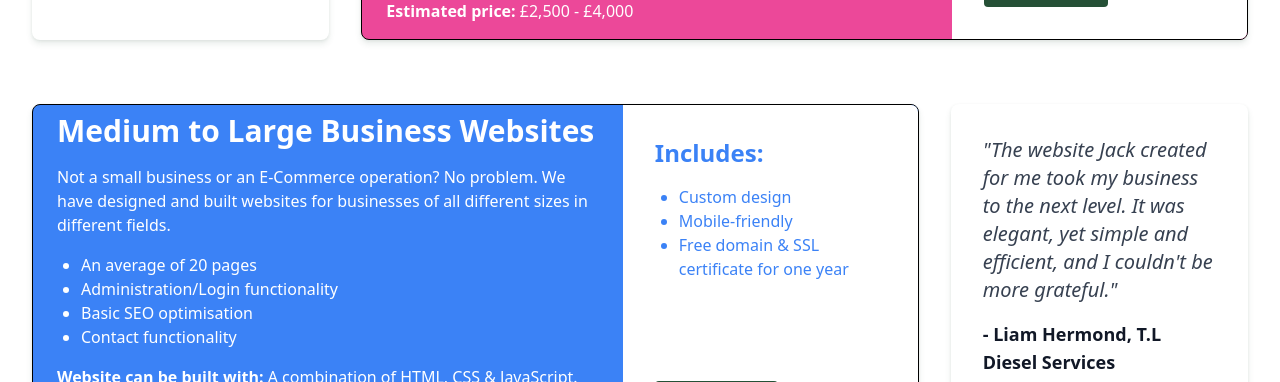
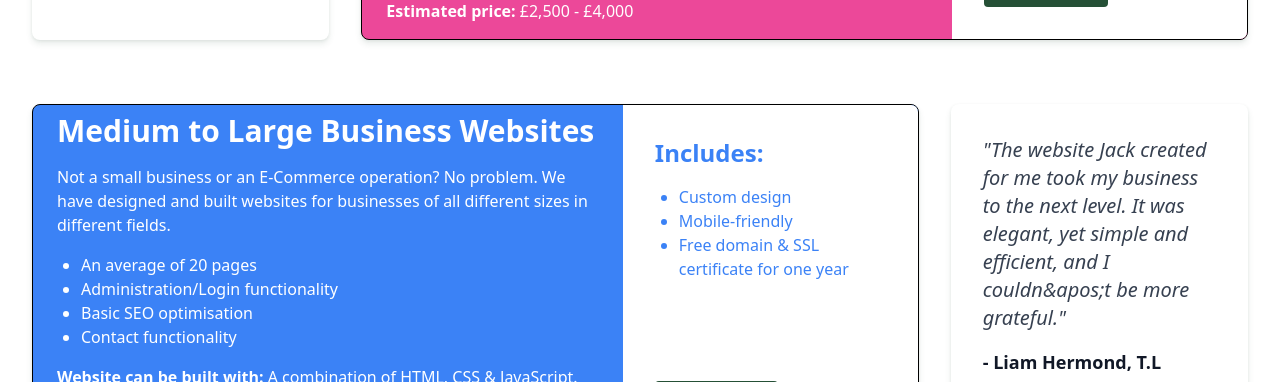
Before and after one commit to jdm1991/final-express, a Next.js app: page /webDesign in a window 1280 px wide. Shown: the part 1300-1682 px from the top of the page. Built offline with nearby package versions, Linux system fonts and the light colour scheme.

Commit message:
Latest changes

```diff
--- a/src/app/webDesign/page.jsx
+++ b/src/app/webDesign/page.jsx
@@ -255,7 +255,7 @@ export default function WebsiteDesign() {
               }}
             >
               <p className="text-base sm:text-lg md:text-xl italic text-gray-700 mb-4">
-                {`"The website Jack created for me took my business to the next level. It was elegant, yet simple and efficient, and I couldn't be more grateful."`}
+                {`"The website Jack created for me took my business to the next level. It was elegant, yet simple and efficient, and I couldn&apos;t be more grateful."`}
               </p>
               <p className="text-sm sm:text-base md:text-lg font-bold text-gray-900">
                 - Liam Hermond, T.L Diesel Services
```
